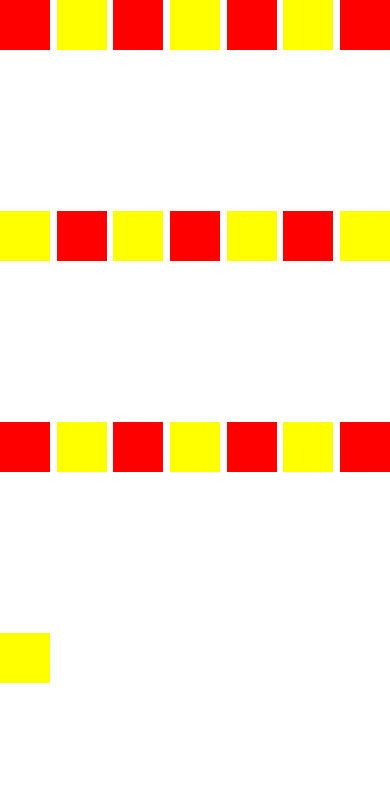
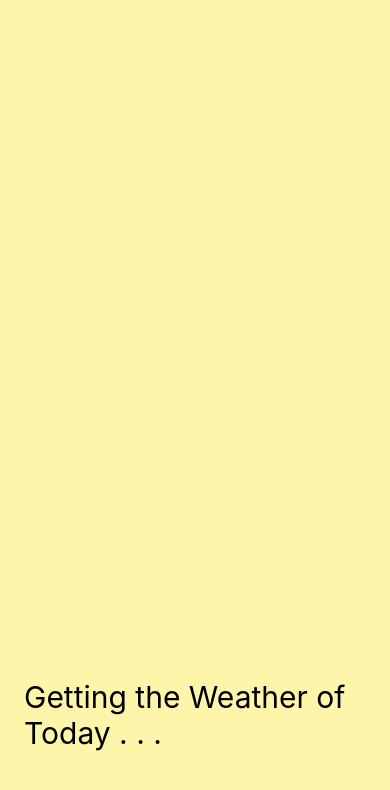
Before and after one commit to KIMJUNSICK/weather_reactNative, a React Native app: screen / in a window 390 px wide. Shown: the top 790 px of the page. Built offline with nearby package versions, Linux system fonts and the light colour scheme.

Commit message:
Building the Loading View

```diff
--- a/App.js
+++ b/App.js
@@ -1,52 +1,41 @@
-import React from "react";
-import { StyleSheet, View } from "react-native";
+import React, { Component } from "react";
+import { StyleSheet, Text, View } from "react-native";
 
-export default function App() {
-  return (
-    <View style={styles.container}>
-      <View style={styles.redView} />
-      <View style={styles.yellowView} />
-      <View style={styles.redView} />
-      <View style={styles.yellowView} />
-      <View style={styles.redView} />
-      <View style={styles.yellowView} />
-      <View style={styles.redView} />
-      <View style={styles.yellowView} />
-      <View style={styles.redView} />
-      <View style={styles.yellowView} />
-      <View style={styles.redView} />
-      <View style={styles.yellowView} />
-      <View style={styles.redView} />
-      <View style={styles.yellowView} />
-      <View style={styles.redView} />
-      <View style={styles.yellowView} />
-      <View style={styles.redView} />
-      <View style={styles.yellowView} />
-      <View style={styles.redView} />
-      <View style={styles.yellowView} />
-      <View style={styles.redView} />
-      <View style={styles.yellowView} />
-    </View>
-  );
+export default class App extends Component {
+  state = {
+    isLoaded: false
+  };
+
+  render() {
+    const { isLoaded } = this.state;
+
+    return (
+      <View style={styles.container}>
+        {isLoaded ? null : (
+          <View style={styles.loading}>
+            <Text style={styles.loadingText}>
+              Getting the Weather of Today . . .
+            </Text>
+          </View>
+        )}
+      </View>
+    );
+  }
 }
 
 const styles = StyleSheet.create({
   container: {
     flex: 1,
-    backgroundColor: "#fff",
-    justifyContent: "space-between",
-    alignItems: "flex-start",
-    flexDirection: "row",
-    flexWrap: "wrap"
+    backgroundColor: "#fff"
   },
-  redView: {
-    height: 50,
-    width: 50,
-    backgroundColor: "red"
+  loading: {
+    flex: 1,
+    backgroundColor: "#FDF6AA",
+    justifyContent: "flex-end",
+    paddingLeft: 24
   },
-  yellowView: {
-    height: 50,
-    width: 50,
-    backgroundColor: "yellow"
+  loadingText: {
+    fontSize: 30,
+    marginBottom: 93
   }
 });
```
